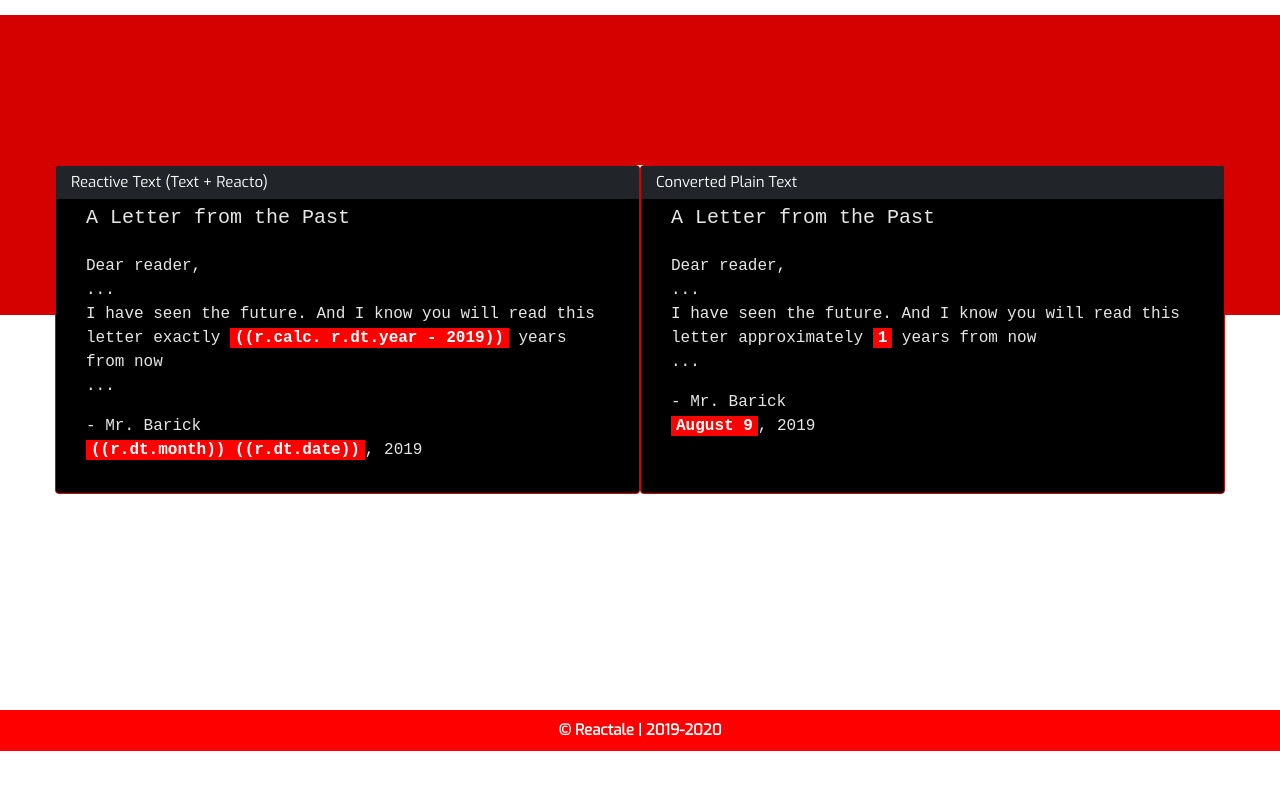
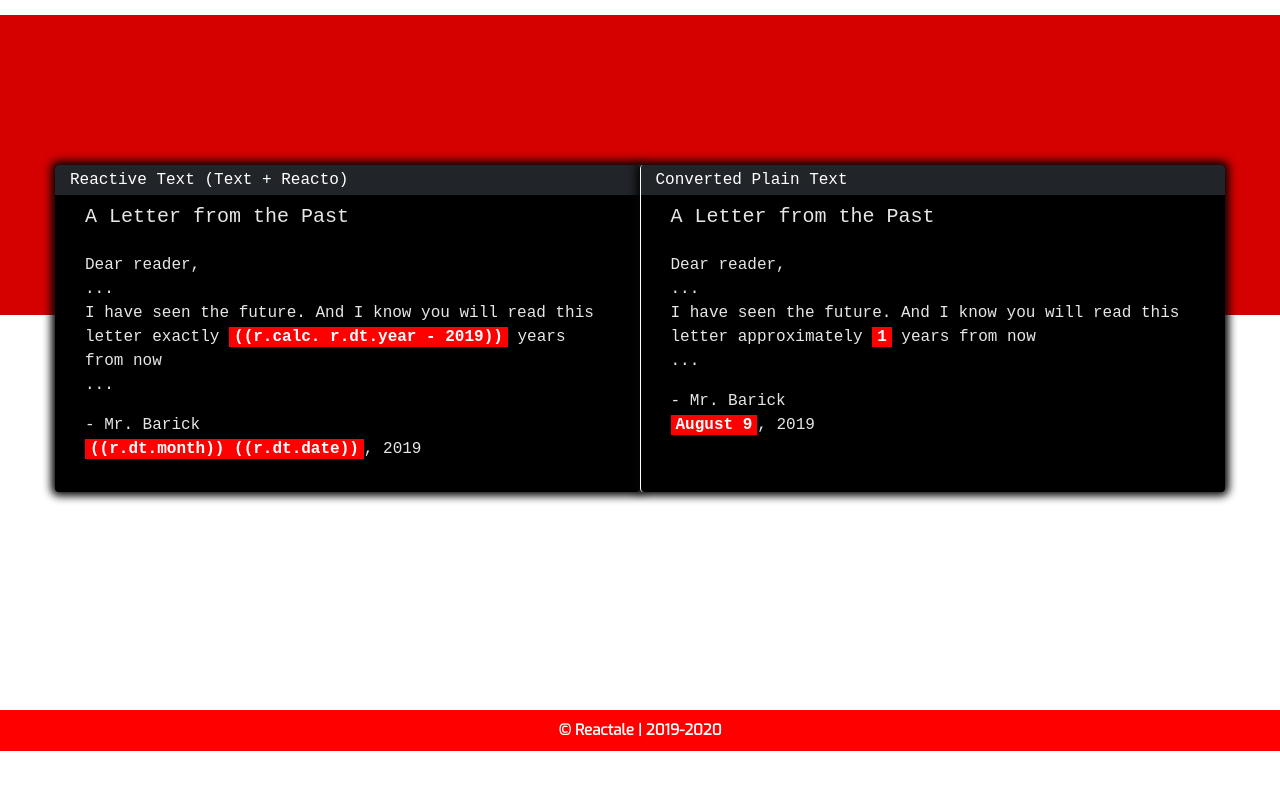
Before and after one commit to reactale/reacto, a React (Create React App) app: page /land in a window 1280 px wide. Shown: the top 790 px of the page. Built offline with nearby package versions, Linux system fonts and the light colour scheme.

Commit message:
landing page playground style updated

```diff
--- a/src/components/pages/landing/landing.scss
+++ b/src/components/pages/landing/landing.scss
@@ -7,6 +7,7 @@
 
         .playground-demo {
             padding: 0;
+            font-family: 'Courier New', monospace;
 
             .half {
                 min-height: 300px;
@@ -15,7 +16,8 @@
                 position: relative;
                 border-radius: 4px;
                 overflow: hidden;
-                border: .5px solid $theme-primary;
+                // border: 1px solid #fff;
+                box-shadow: 0px 0px 8px 4px #060606;
 
                 .header {
                     background-color: #212529;
@@ -24,27 +26,29 @@
                     top: 0;
                     left: 0;
                     right: 0;
-                    padding: 5px 15px;
-                    font-size: 15px;
+                    padding: 3px 15px;
+                    // font-size: 16px;
                 }
 
                 .body {
                     padding: 40px 15px 15px;
                     color: rgba(255, 255, 255, .9);
-                    font-family: 'Courier New', monospace;
+                    // font-family: 'Courier New', monospace;
 
                     .reacto-hlight {
                         color: #fff;
                         background: red;
                         padding: 1px 5px;
                         font-weight: bold;
-                        font-family: 'Courier New', monospace;
+                        // font-family: 'Courier New', monospace;
 
                     }
                 }
             }
 
-
+            .half + .half {
+                border-left: 1px solid #fff;
+            }
         }
     }
 }
```
